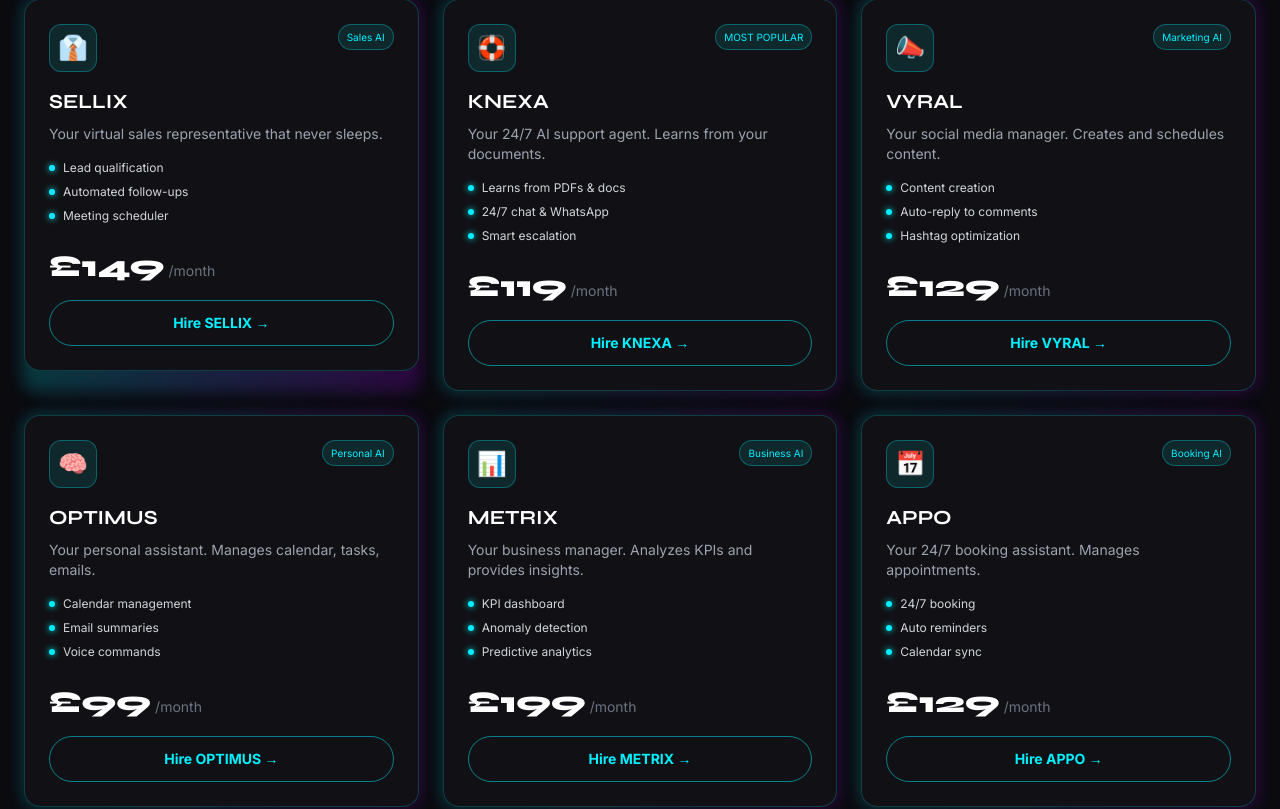
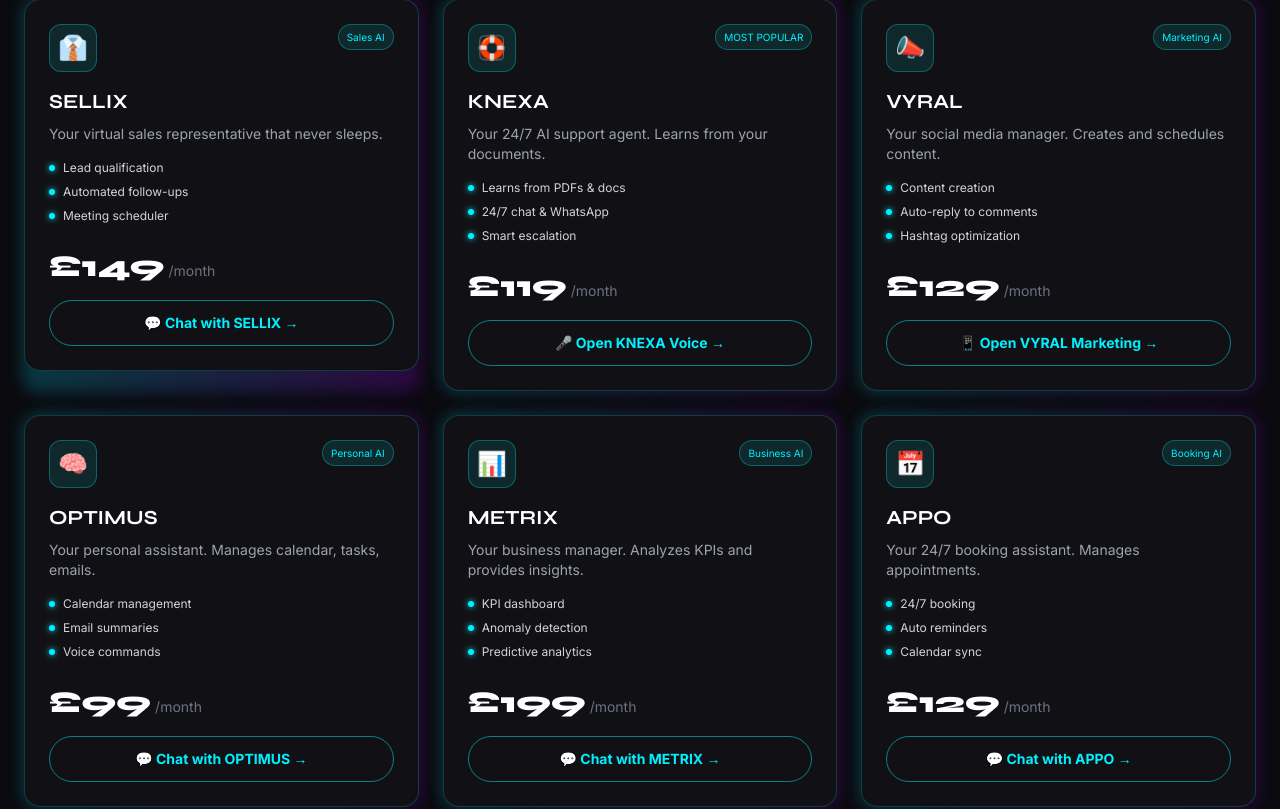
Before and after one commit to newbotic/newbotic-ai-agency, a Next.js app: page / in a window 1280 px wide. Shown: the part 1158-1967 px from the top of the page. Built offline with nearby package versions, Linux system fonts and the light colour scheme.

Commit message:
feat: integrate modal buttons for each AI agent on homepage

```diff
--- a/app/page.tsx
+++ b/app/page.tsx
@@ -1,13 +1,25 @@
+'use client';
+
+import { useState } from 'react';
 import Navbar from "./components/Navbar";
 import Footer from "./components/Footer";
 import ChatBotWrapper from "./components/ChatBotWrapper";
+import VoiceAssistantModal from "./components/VoiceAssistantModal";
+import ChatModal from "./components/ChatModal";
+import MarketingModal from "./components/MarketingModal";
 
 export default function Home() {
+  // State pentru modal activ
+  const [activeModal, setActiveModal] = useState<string | null>(null);
+
+  const openModal = (modalName: string) => setActiveModal(modalName);
+  const closeModal = () => setActiveModal(null);
+
   return (
     <>
       <Navbar />
       <main className="bg-[#0a0a0f]">
-        {/* HERO Section - REPARAT COMPLET */}
+        {/* HERO Section */}
         <section className="pt-20 sm:pt-24 md:pt-28 pb-12 sm:pb-16">
           <div className="container px-4 sm:px-6">
             <div className="flex flex-col lg:flex-row gap-6 lg:gap-8 items-start">
@@ -153,14 +165,34 @@ export default function Home() {
                       <span className="font-['Syne'] font-extrabold text-2xl sm:text-3xl text-white">{agent.price}</span>
                       <span className="text-gray-500 text-xs sm:text-sm ml-1">/month</span>
                     </div>
-                    <a
-                      href="https://calendly.com/hello-newbotic/30min"
-                      target="_blank"
-                      rel="noopener noreferrer"
-                      className="block text-center border border-[#00f0ff]/50 text-[#00f0ff] hover:bg-[#00f0ff] hover:text-black font-bold text-xs sm:text-sm py-2.5 sm:py-3 rounded-full transition-all duration-300"
-                    >
-                      Hire {agent.name} →
-                    </a>
+
+                    {/* BUTON DIFERIT PENTRU FIECARE TIP DE AGENT */}
+                    {agent.name === "KNEXA" && (
+                      <button
+                        onClick={() => openModal('knexa')}
+                        className="w-full text-center border border-[#00f0ff]/50 text-[#00f0ff] hover:bg-[#00f0ff] hover:text-black font-bold text-xs sm:text-sm py-2.5 sm:py-3 rounded-full transition-all duration-300"
+                      >
+                        🎤 Open KNEXA Voice →
+                      </button>
+                    )}
+
+                    {agent.name === "VYRAL" && (
+                      <button
+                        onClick={() => openModal('vyral')}
+                        className="w-full text-center border border-[#00f0ff]/50 text-[#00f0ff] hover:bg-[#00f0ff] hover:text-black font-bold text-xs sm:text-sm py-2.5 sm:py-3 rounded-full transition-all duration-300"
+                      >
+                        📱 Open VYRAL Marketing →
+                      </button>
+                    )}
+
+                    {(agent.name === "SELLIX" || agent.name === "OPTIMUS" || agent.name === "METRIX" || agent.name === "APPO") && (
+                      <button
+                        onClick={() => openModal('chat')}
+                        className="w-full text-center border border-[#00f0ff]/50 text-[#00f0ff] hover:bg-[#00f0ff] hover:text-black font-bold text-xs sm:text-sm py-2.5 sm:py-3 rounded-full transition-all duration-300"
+                      >
+                        💬 Chat with {agent.name} →
+                      </button>
+                    )}
                   </div>
                 </div>
               ))}
@@ -236,6 +268,20 @@ export default function Home() {
       </main>
       <Footer />
       <ChatBotWrapper />
+
+      {/* MODALS */}
+      <VoiceAssistantModal
+        isOpen={activeModal === 'knexa'}
+        onClose={closeModal}
+      />
+      <ChatModal
+        isOpen={activeModal === 'chat'}
+        onClose={closeModal}
+      />
+      <MarketingModal
+        isOpen={activeModal === 'vyral'}
+        onClose={closeModal}
+      />
     </>
   );
 }
```
